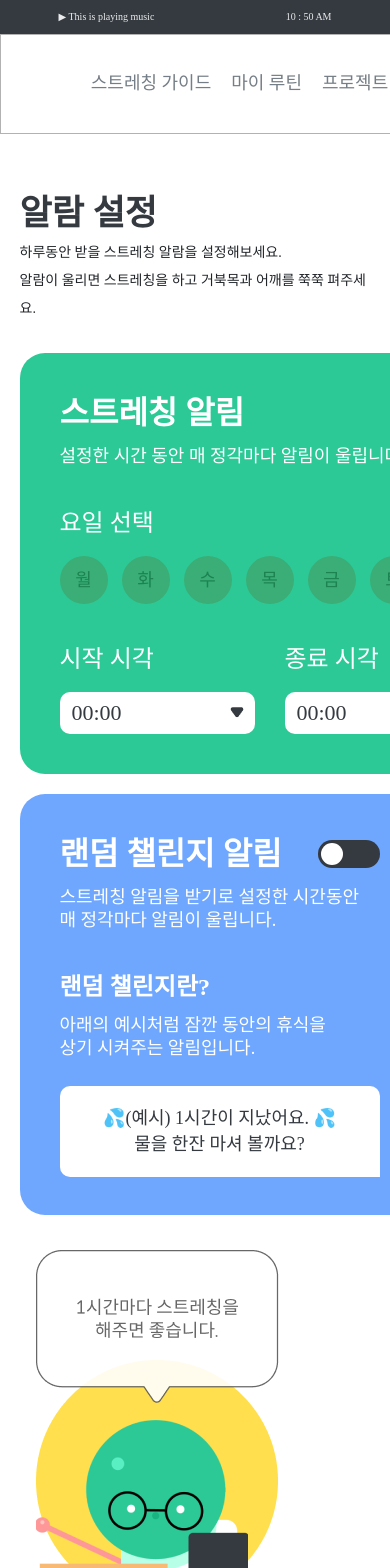
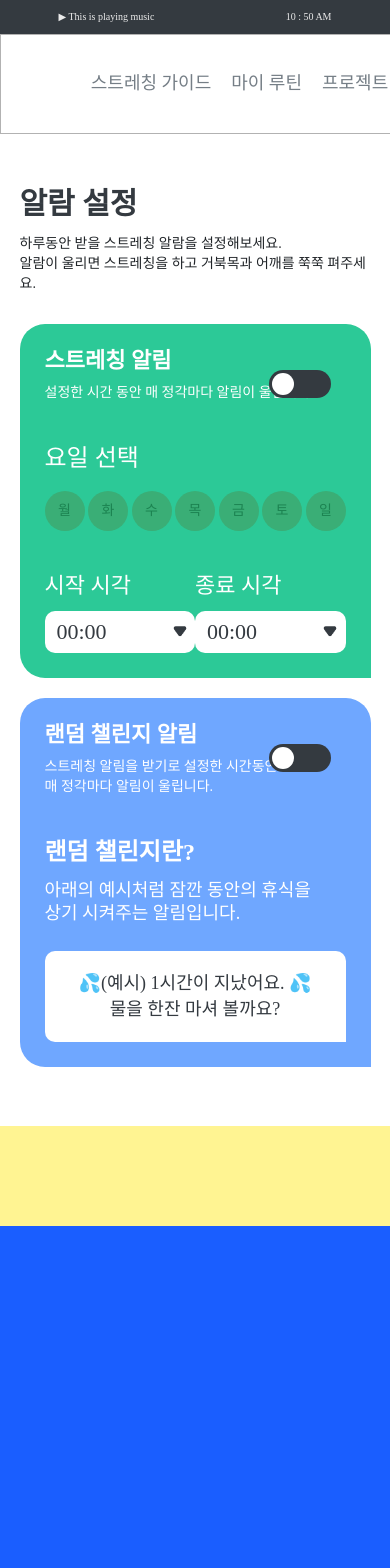
Before and after one commit to turtle-engineers/BTP_ui, a Vue app: page /Alarm in a window 390 px wide. Shown: the top 1568 px of the page. After the commit the page ends 1226 px from the top, so only its background shows below. Built offline with nearby package versions, Linux system fonts and the light colour scheme; no server answers; a web font is replaced by a local one.

Commit message:
모바일 업데이트

```diff
--- a/src/assets/scss/common.scss
+++ b/src/assets/scss/common.scss
@@ -58,21 +58,22 @@ a {
 @media (max-width: $mobile) {
   .btp-container {
     width: 90%;
-    padding-bottom: 0;
+    padding-bottom: 10%;
   }
 
   .btp-title {
-    padding-top: 6rem;
+    padding-top: 5rem;
     padding-bottom: 2rem;
     h1 {
-      font-size: 3.5rem;
+      font-size: 3rem;
       font-weight: 700;
       line-height: 4rem;
+      margin-bottom: 1rem;
     }
     p{
       font-size: 1.4rem;
       font-weight: 400;
-      line-height: 2.8rem;
+      line-height: 2rem;
     }
   }
 }
--- a/src/assets/scss/components/StretchList.scss
+++ b/src/assets/scss/components/StretchList.scss
@@ -116,7 +116,7 @@
     .category {
       text-align: center;
       .category-btn {
-        font-size: 1.4rem;
+        font-size: 1.2rem;
         font-weight: 500;
         border-radius: 10px;
         padding: 8px 20px;
@@ -134,7 +134,7 @@
     flex-wrap: wrap;
 
     .st-3{
-      width: 33.3%
+      width: 50%
     }
     .st-4{
       width: 50%
--- a/src/assets/scss/components/account.scss
+++ b/src/assets/scss/components/account.scss
@@ -15,7 +15,7 @@ a:hover {
   text-align: center;
   vertical-align: middle;
   color: white;
-  padding-bottom: 109px;
+  padding-bottom: 0;
   hr {
     text-align: center;
     border: 2px solid white;
@@ -213,13 +213,39 @@ a:hover {
 }
 
 @media (max-width: $mobile) {
+  .profile-pic {
+    width: 120px;
+    height: 120px;
+    margin-top: 45px;
+    margin-bottom: 25px;
+    border-radius: 50%;
+    background-color: $color-b;
+  }
+
+  #nickname {
+    font-size: 20px;
+    line-height: 24px;
+  }
+  #promise {
+    margin-bottom: 30px;
+    font-size: 18px;
+    line-height: 25px;
+    font-weight: 400;
+    text-align: center;
+    color: rgba(255, 255, 255, 0.7);
+  }
+
+  #cal-title {
+    font-size: 20px;
+    margin: 0;
+  }
+
   .mypage {
     display: flex;
     flex-direction: column;
     text-align: center;
     vertical-align: middle;
     color: white;
-    padding-bottom: 10rem;
     hr {
       margin: 3.5rem auto 3rem auto;
     }
@@ -233,7 +259,7 @@ a:hover {
   }
   .user-btn {
     width: 13rem;
-    height: 5rem;
+    height: 4rem;
     font-size: 1.6rem;
     border-radius: 7rem;
     margin: 0 10px;
--- a/src/assets/scss/components/carousel.scss
+++ b/src/assets/scss/components/carousel.scss
@@ -63,3 +63,9 @@
     height: 58px;
   }
 }
+
+@media (max-width: $mobile) {
+  .slick-slider {
+    width: 100%;
+  }
+}
--- a/src/assets/scss/components/listContent.scss
+++ b/src/assets/scss/components/listContent.scss
@@ -1,6 +1,5 @@
 .content-wrap {
   display: flex;
-  width: 400px;
   flex-direction: column;
   justify-content: space-between;
   padding: 1rem;
--- a/src/assets/scss/components/myAlarm.scss
+++ b/src/assets/scss/components/myAlarm.scss
@@ -105,8 +105,9 @@ $btp-y: #ffdf4d;
       border-radius: 50%;
       cursor: pointer;
     }
-    .weekday:not(:last-child) {
-      margin-right: 14px;
+    article {
+      display: flex;
+      justify-content: space-between;
     }
     input[type="checkbox"] { display: none;}
     input[type="checkbox"] + label{
@@ -216,3 +217,149 @@ $btp-y: #ffdf4d;
     }
   }
 }
+
+@media (max-width: $mobile) {
+  .alarm-container {
+    display: block;
+    vertical-align: top;
+    position: relative;
+    height: auto;
+    border-radius: $btp-border;
+    padding: 2.5rem;
+    margin-bottom: 20px; //임의
+    color: white;
+  }
+  .alarm-container:not(:last-child) {
+    margin-right: 0px;
+  }
+
+  .alarm_right {
+    display: none;
+  }
+
+  .alarm-wrap {
+    display: flexbox;
+    align-items: center;
+    justify-content: center;
+    flex-direction: row;
+    dl {
+      margin: 0;
+      margin-bottom: 40px;
+    }
+    dt {
+      font-size: 2.2rem;
+      line-height: 2.4rem;
+      margin-bottom: 1rem;
+    }
+    dd {
+      font-size: 1.4rem;
+      line-height: 2rem;
+    }
+  }
+
+  //스트레칭 알림
+.alarm-stretching {
+  width: auto;
+  background-color: $color-g;
+  // 요일
+  .weekcheck {
+    height: fit-content;
+    margin-bottom: 40px;
+    h2 {
+      font-size: 24px;
+      line-height: 30px;
+      margin-bottom: 18px;
+    }
+    .weekday {
+      margin: 0;
+      display: inline-block;
+      padding: 11px;
+      width: 40px;
+      height: 40px;
+      text-align: center;
+      font-size: 14px;
+      line-height: 18px;
+      border-radius: 50%;
+      cursor: pointer;
+    }
+    input[type="checkbox"] { display: none;}
+    input[type="checkbox"] + label{
+      background-color: #3aae76;
+      color: #1c8351;
+    }
+    input[type="checkbox"]:checked + label{
+      background-color: $btp-y;
+      color: #ff941f;
+    }
+  }
+
+  //시간
+  form {
+    display: flex;
+    width: 100%;
+    flex-wrap: nowrap;
+    justify-content: space-between;
+    fieldset {
+      width: auto;
+    }
+    legend {
+      font-size: 2.2rem;
+      line-height: 30px;
+      margin-bottom: 10px;
+    }
+    select {
+      width: 100%;
+      height: 42px;
+      padding: 6px 12px;
+      border-radius: 10px;
+      background: url("../assets/icon/select-down-btn.png") no-repeat 94% 50%;
+      background-color: #ffffff;
+      font-weight: 500;
+      font-size: 22px;
+      line-height: 30px;
+      color: $btpblack;
+      -webkit-appearance: none;
+      -moz-appearance: none;
+      appearance: none;
+    }
+    select::-ms-expand {
+      display: none;
+    }
+  }
+}
+
+.alarm-challenge {
+  background-color: $color-b;
+  width: auto;
+  .sub-title {
+    margin-bottom: 26px;
+    dt {
+      font-size: 24px;
+      line-height: 30px;
+      margin: 0;
+      margin-bottom: 12px;
+    }
+    dd {
+      margin: 0;
+      font-size: 18px;
+      line-height: 23px;
+    }
+  }
+
+  .random-challenge {
+    background-color: #ffffff;
+    width: auto;
+    height: 91px;
+    border-radius: 10px 10px 0 10px;
+    text-align: center;
+    span {
+      //임시
+      position: relative;
+      top: 19px;
+      color: $btpblack;
+      font-size: 18px;
+      line-height: 26px;
+    }
+  }
+}
+}
--- a/src/assets/scss/components/myroutine.scss
+++ b/src/assets/scss/components/myroutine.scss
@@ -60,5 +60,63 @@ $btp-green: #61c997;
 }
 
 @media (max-width: $mobile) {
+  .routine-title {
+    display: flex;
+    flex-direction: column;
+    align-items: normal;
+    margin-bottom: 50px;
+    justify-content: space-between;
+    white-space: nowrap;
+  }
 
+  .routine-starter {
+    display: flex;
+    flex-direction: column;
+    align-items: center;
+    justify-content: center;
+    background-color: rgba(196, 196, 196, 0.2);
+    text-align: center;
+    vertical-align: middle;
+    border-radius: 20px;
+    height: auto;
+    width: auto;
+    padding: 10px;
+    border-radius: 20px;
+    p {
+      margin-bottom: 10px;
+      text-align: center;
+      font-size: 20px;
+      font-weight: 700;
+      span {
+        color: $btp-green;
+      }
+    }
+    button {
+      padding: 10px 40px;
+      background-color: $btp-green;
+      border-radius: 46px;
+      font-size: 14px;
+      font-weight: 700;
+      color: white;
+    }
+  }
+
+  .routine-menu {
+    display: flex;
+    justify-content: space-between;
+    align-items: center;
+    margin-bottom: 20px;
+    h1 {
+      font-size: 2rem;
+      font-weight: 700;
+    }
+    button {
+      font-size: 1.5rem;
+      color: $btp-green;
+    }
+  }
+
+  .content-img{
+    margin-right: 2rem;
+  }
 }
--- a/src/assets/scss/components/story.scss
+++ b/src/assets/scss/components/story.scss
@@ -7,27 +7,6 @@
   margin: 0;
   background-color: #333333;
   text-align: center;
-}
-
-.btp-title {
-  h1 {
-    margin-bottom: 10px;
-    font-size: 52px;
-    font-weight: 700;
-    line-height: 65px;
-    text-align: left;
-    color: white;
-  }
-
-  p {
-    font-size: 20px;
-    font-weight: 500;
-    line-height: 27px;
-    text-align: left;
-    color: #D9E0E2;
-  }
-
-  padding-bottom: 54px;
 }
 
 .slick-slider {
@@ -138,3 +117,47 @@
   color: $btpblack;
   white-space: nowrap;
 }
+
+.btp-title {
+  h1 {
+    margin-bottom: 10px;
+    font-size: 52px;
+    font-weight: 700;
+    line-height: 65px;
+    text-align: left;
+    color: white;
+  }
+
+  p {
+    font-size: 20px;
+    font-weight: 500;
+    line-height: 27px;
+    text-align: left;
+    color: #D9E0E2;
+  }
+
+  padding-bottom: 54px;
+}
+
+@media (max-width: $mobile) {
+  .btp-title {
+    h1 {
+      margin-bottom: 10px;
+      font-size: 40px;
+      font-weight: 700;
+      line-height: 65px;
+      text-align: left;
+      color: white;
+    }
+
+    p {
+      font-size: 18px;
+      font-weight: 500;
+      line-height: 27px;
+      text-align: left;
+      color: #D9E0E2;
+    }
+
+    padding-bottom: 54px;
+  }
+}
--- a/src/components/common/Footer.vue
+++ b/src/components/common/Footer.vue
@@ -5,10 +5,9 @@
 
 <style scoped>
 footer{ height: 200px; background-color: #FFF492; }
+@media (max-width: 768px) {
+	footer{ height: 100px; background-color: #FFF492; }
+}
 </style>
 
-<script>
-export default {
-
-}
 </script>
--- a/src/views/MyAlarm.vue
+++ b/src/views/MyAlarm.vue
@@ -122,7 +122,7 @@
             </span>
           </div>
         </section>
-        <section class="alarm-scientist alarm-container">
+        <section class="alarm-scientist alarm-container alarm_right">
           <img src="../assets/images/alarm-circle.png" alt="알람 원" />
           <img src="../assets/images/alarm-scientist.png" alt="알람 과학자" />
           <img src="../assets/images/alarm-balloon.png" alt="알람 말풍선" />
```
Also changed, not shown: src/assets/scss/components/myRoutineEdit.scss (+128 -0 lines).
